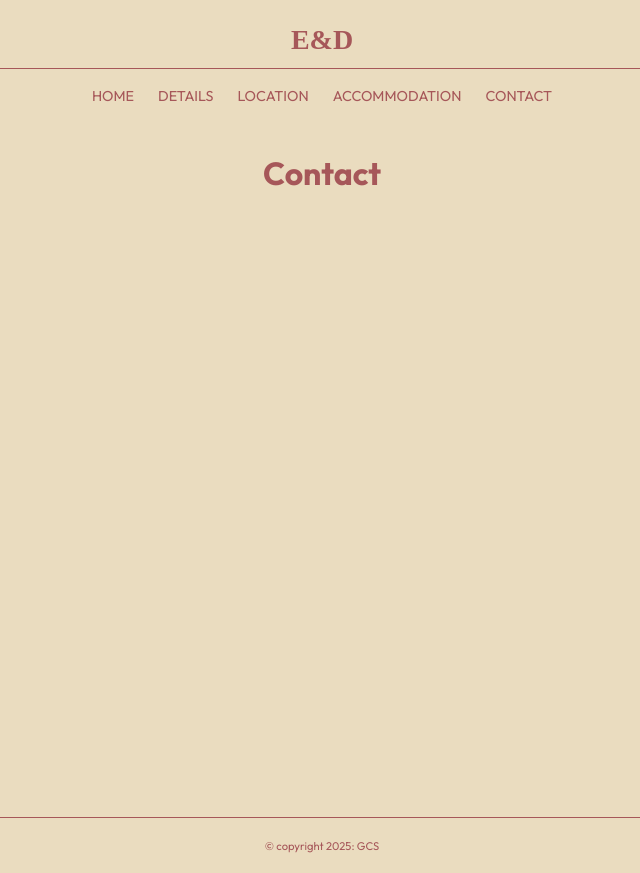
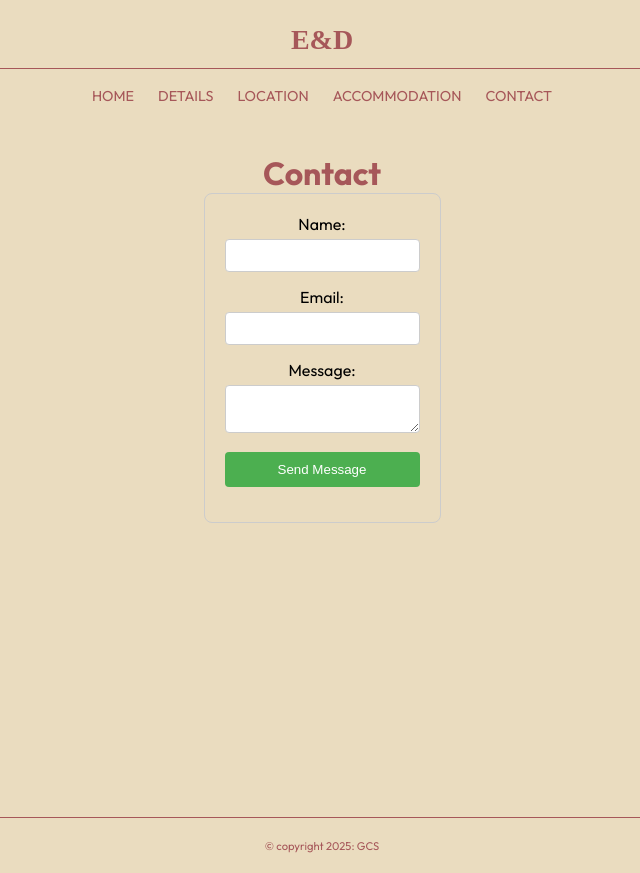
Before and after one commit to GarySimons/ellia-dylan-wedding, a React (Create React App) app: page /contact in a window 1280 px wide. Shown: the whole page, without its empty margins (318-958 px from the left). Built offline with nearby package versions, Linux system fonts and the light colour scheme; a web font is replaced by a local one.

Commit message:
EmailJS form added to Contact page. Sending email.

```diff
--- a/package.json
+++ b/package.json
@@ -7,6 +7,7 @@
     "@testing-library/jest-dom": "^6.6.3",
     "@testing-library/react": "^16.2.0",
     "@testing-library/user-event": "^13.5.0",
+    "emailjs-com": "^3.2.0",
     "react": "^19.0.0",
     "react-dom": "^19.0.0",
     "react-icons": "^5.5.0",
--- /dev/null
+++ b/src/components/EmailForm.js
@@ -0,0 +1,97 @@
+import React, { useState } from "react";
+import emailjs from "emailjs-com";
+import "./EmailFormStyles.scss";
+
+const EmailForm = () => {
+  const [formData, setFormData] = useState({
+    name: "",
+    email: "",
+    message: "",
+  });
+
+  const [status, setStatus] = useState("");
+
+  // Handle form input change
+  const handleInputChange = (e) => {
+    const { name, value } = e.target;
+    setFormData({
+      ...formData,
+      [name]: value,
+    });
+  };
+
+  // Send email
+  const sendEmail = (e) => {
+    e.preventDefault();
+
+    // Check if all fields are filled
+    if (!formData.name || !formData.email || !formData.message) {
+      setStatus("Please fill out all fields.");
+      return;
+    }
+
+    // Using EmailJS to send the email
+    emailjs
+      .sendForm(
+        process.env.REACT_APP_EMAILJS_SERVICE_ID, // Access service ID from environment variable
+        process.env.REACT_APP_EMAILJS_TEMPLATE_ID, // Access template ID from environment variable
+        e.target, // Send the entire form as input
+        process.env.REACT_APP_EMAILJS_USER_ID // Access user ID from environment variable
+      )
+      .then(
+        (result) => {
+          console.log(result.text);
+          setStatus("Message sent successfully!");
+        },
+        (error) => {
+          console.log(error.text);
+          setStatus("Failed to send message. Please try again.");
+        }
+      );
+  };
+
+  return (
+    <div className="contact-form">
+      <form onSubmit={sendEmail}>
+        <div>
+          <label htmlFor="name">Name:</label>
+          <input
+            type="text"
+            id="name"
+            name="name"
+            value={formData.name}
+            onChange={handleInputChange}
+            required
+          />
+        </div>
+        <div>
+          <label htmlFor="email">Email:</label>
+          <input
+            type="email"
+            id="email"
+            name="email"
+            value={formData.email}
+            onChange={handleInputChange}
+            required
+          />
+        </div>
+        <div>
+          <label htmlFor="message">Message:</label>
+          <textarea
+            id="message"
+            name="message"
+            value={formData.message}
+            onChange={handleInputChange}
+            required
+          ></textarea>
+        </div>
+        <div>
+          <button type="submit">Send Message</button>
+        </div>
+      </form>
+      {status && <p>{status}</p>}
+    </div>
+  );
+};
+
+export default EmailForm;
--- /dev/null
+++ b/src/components/EmailFormStyles.scss
@@ -0,0 +1,47 @@
+.contact-form {
+    max-width: 500px;
+    margin: 0 auto;
+    padding: 20px;
+    border: 1px solid #ccc;
+    border-radius: 8px;
+  }
+
+  .contact-form h2 {
+    text-align: center;
+  }
+
+  .contact-form div {
+    margin-bottom: 15px;
+  }
+
+  .contact-form label {
+    display: block;
+    margin-bottom: 5px;
+  }
+
+  .contact-form input,
+  .contact-form textarea {
+    width: 100%;
+    padding: 8px;
+    border-radius: 4px;
+    border: 1px solid #ccc;
+  }
+
+  .contact-form button {
+    width: 100%;
+    padding: 10px;
+    background-color: #4CAF50;
+    color: white;
+    border: none;
+    border-radius: 4px;
+    cursor: pointer;
+  }
+
+  .contact-form button:hover {
+    background-color: #45a049;
+  }
+
+  .contact-form p {
+    text-align: center;
+    font-weight: bold;
+  }
--- a/src/routes/Contact.js
+++ b/src/routes/Contact.js
@@ -1,6 +1,7 @@
 import React from "react";
 import Navbar from "../components/Navbar";
 import Footer from "../components/Footer";
+import EmailForm from "../components/EmailForm";
 
 const Contact = () => {
   return (
@@ -8,6 +9,7 @@ const Contact = () => {
       <Navbar />
       <div className="main-container">
         <h1>Contact</h1>
+        <EmailForm />
       </div>
       <Footer />
     </div>
```
Also changed, not shown: 1 other file (tests, documents, lock files or other folders).
